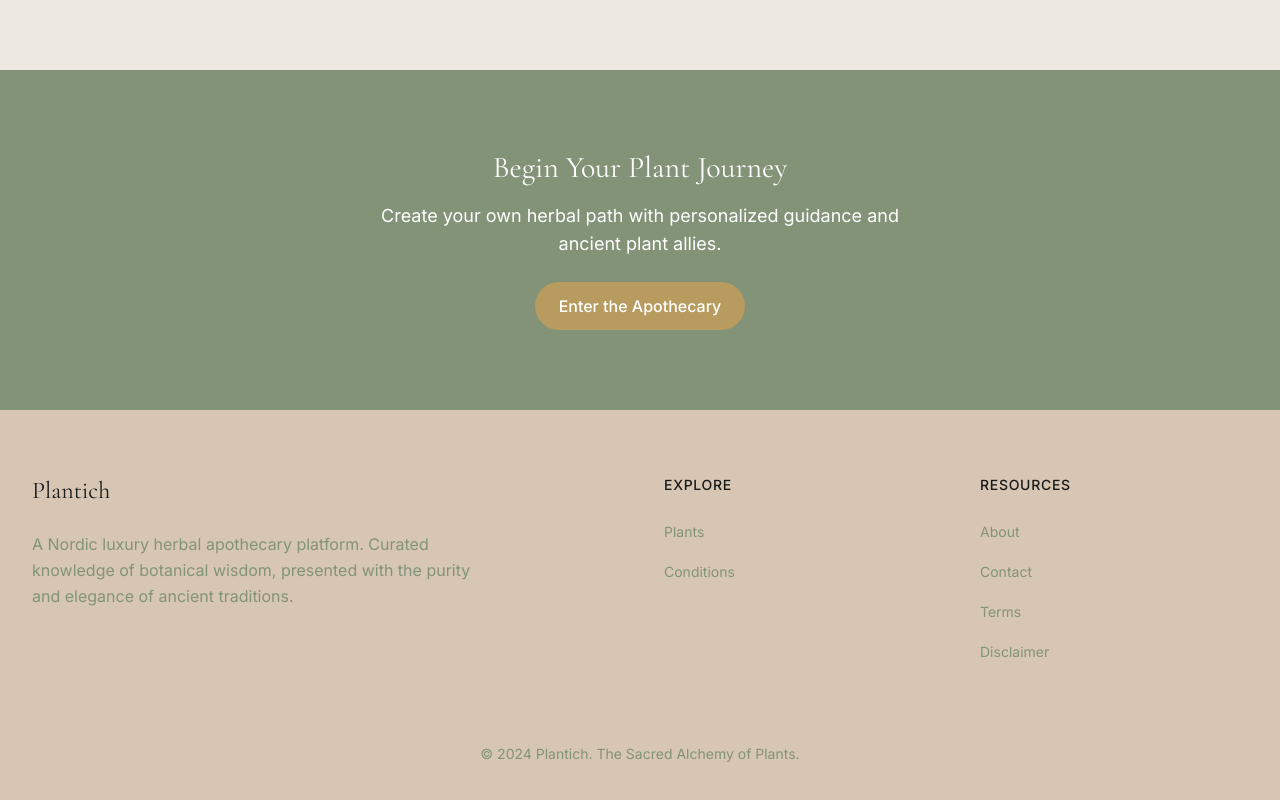
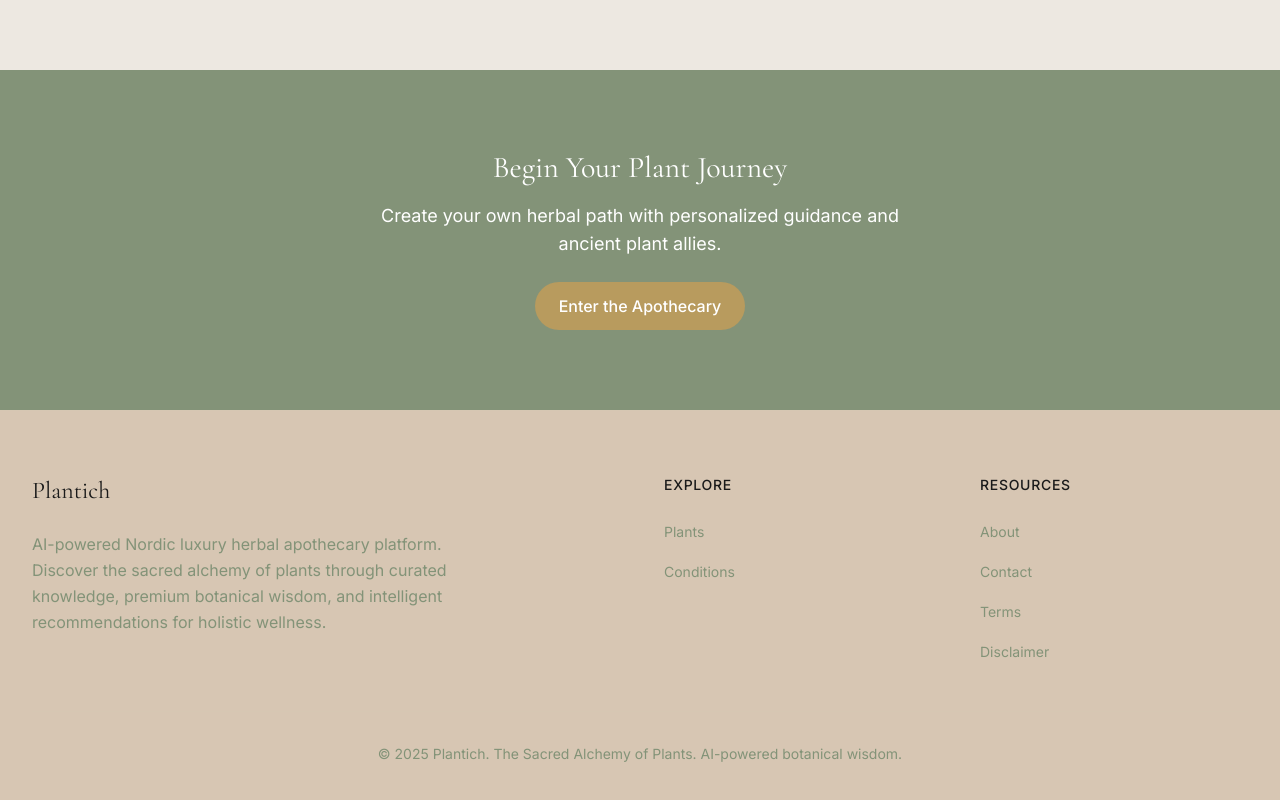
Before and after one commit to lovebym/plantich, a Next.js app in the folder web/: page / in a window 1280 px wide. Shown: the part 2309-3109 px from the top of the page. Built offline with nearby package versions, Linux system fonts and the light colour scheme.

Commit message:
feat: Update site content and branding
- Update footer copyright to 2025
- Add AI-powered branding to descriptions
- Update metadata with new AI focus
- Refresh site content to reflect current features

```diff
--- a/web/src/app/layout.tsx
+++ b/web/src/app/layout.tsx
@@ -19,10 +19,10 @@ const cormorant = Cormorant_Garamond({
 
 export const metadata: Metadata = {
   title: {
-    default: "Plantich - The Sacred Alchemy of Plants",
+    default: "Plantich - AI-Powered Botanical Wisdom",
     template: "%s | Plantich"
   },
-  description: "A Nordic luxury herbal apothecary platform. Discover the sacred alchemy of plants through curated knowledge and premium botanical wisdom. Explore natural remedies, medicinal herbs, and holistic wellness.",
+  description: "AI-powered Nordic luxury herbal apothecary platform. Discover the sacred alchemy of plants through curated knowledge, premium botanical wisdom, and intelligent recommendations for holistic wellness.",
   keywords: [
     "herbal medicine",
     "natural remedies",
--- a/web/src/components/Footer.tsx
+++ b/web/src/components/Footer.tsx
@@ -10,8 +10,8 @@ export default function Footer() {
               <span className="font-serif text-2xl text-ink">Plantich</span>
             </div>
             <p className="text-herbal max-w-md leading-relaxed font-sans">
-              A Nordic luxury herbal apothecary platform. Curated knowledge of botanical wisdom,
-              presented with the purity and elegance of ancient traditions.
+              AI-powered Nordic luxury herbal apothecary platform. Discover the sacred alchemy of plants through curated knowledge,
+              premium botanical wisdom, and intelligent recommendations for holistic wellness.
             </p>
           </div>
 
@@ -64,7 +64,7 @@ export default function Footer() {
 
         <div className="mt-12 pt-8 border-t border-shadow/30">
           <p className="text-center text-sm text-herbal font-sans">
-            © 2024 Plantich. The Sacred Alchemy of Plants.
+            © 2025 Plantich. The Sacred Alchemy of Plants. AI-powered botanical wisdom.
           </p>
         </div>
       </div>
```
